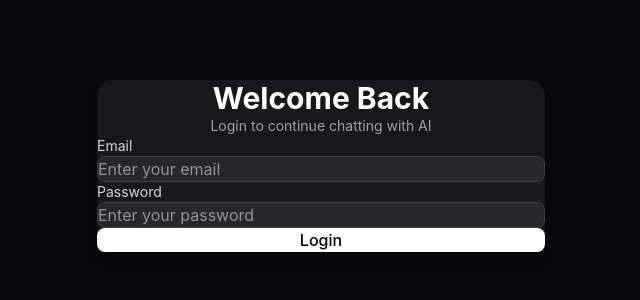
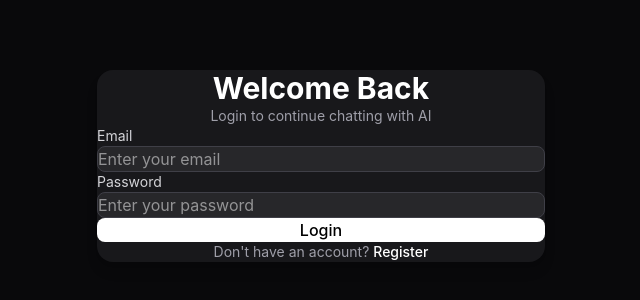
Before and after one commit to PrasadYeole-Developer/DotGPT-UI, a React (Vite) app: page /login in a window 1280 px wide. Shown: the part 234-534 px from the top of the page, without its empty margins (319-959 px from the left). Built offline with nearby package versions, Linux system fonts and the light colour scheme.

Commit message:
add AuthInput.tsx resuable component

```diff
--- /dev/null
+++ b/src/components/auth/AuthInput.tsx
@@ -0,0 +1,27 @@
+interface AuthInputProps {
+    label: string;
+
+    type: string;
+
+    placeholder: string;
+  }
+
+  export function AuthInput({
+    label,
+    type,
+    placeholder,
+  }: AuthInputProps) {
+    return (
+      <div>
+        <label className="mb-2 block text-sm text-zinc-300">
+          {label}
+        </label>
+
+        <input
+          type={type}
+          placeholder={placeholder}
+          className="w-full rounded-lg border border-zinc-700 bg-zinc-800 px-4 py-3 text-white outline-none transition-all focus:border-zinc-500"
+        />
+      </div>
+    );
+  }
--- a/src/pages/auth/LoginPage.tsx
+++ b/src/pages/auth/LoginPage.tsx
@@ -1,3 +1,6 @@
+import { AuthInput } from "../../components/auth/AuthInput";
+import { AuthRedirectLink } from "../../components/auth/AuthRedirectLink";
+
 export function LoginPage() {
     return (
         <div className="flex min-h-screen items-center justify-center bg-zinc-950 px-4">
@@ -13,29 +16,17 @@ export function LoginPage() {
                 </div>
 
                 <form className="space-y-5">
-                    <div>
-                        <label className="mb-2 block text-sm text-zinc-300">
-                            Email
-                        </label>
-
-                        <input
+                    <AuthInput
+                        label="Email"
                         type="email"
                         placeholder="Enter your email"
-                            className="w-full rounded-lg border border-zinc-700 bg-zinc-800 px-4 py-3 text-white outline-none transition-all focus:border-zinc-500"
                     />
-                    </div>
 
-                    <div>
-                        <label className="mb-2 block text-sm text-zinc-300">
-                            Password
-                        </label>
-
-                        <input
+                    <AuthInput
+                        label="Password"
                         type="password"
                         placeholder="Enter your password"
-                            className="w-full rounded-lg border border-zinc-700 bg-zinc-800 px-4 py-3 text-white outline-none transition-all focus:border-zinc-500"
                     />
-                    </div>
 
                     <button
                         type="submit"
@@ -44,6 +35,11 @@ export function LoginPage() {
                         Login
                     </button>
                 </form>
+                <AuthRedirectLink
+                    text="Don't have an account?"
+                    linkText="Register"
+                    to="/register"
+                />
             </div>
         </div>
     );
--- a/src/pages/auth/RegisterPage.tsx
+++ b/src/pages/auth/RegisterPage.tsx
@@ -1,3 +1,5 @@
+import { AuthRedirectLink } from "../../components/auth/AuthRedirectLink";
+
 export function RegisterPage() {
     return (
         <div className="flex min-h-screen items-center justify-center bg-zinc-950 px-4">
@@ -70,6 +72,11 @@ export function RegisterPage() {
                         Register
                     </button>
                 </form>
+                <AuthRedirectLink
+                    text="Don't have an account?"
+                    linkText="Register"
+                    to="/register"
+                />
             </div>
         </div>
     );
```
Lines whose indentation alone changed are shown as unchanged.
